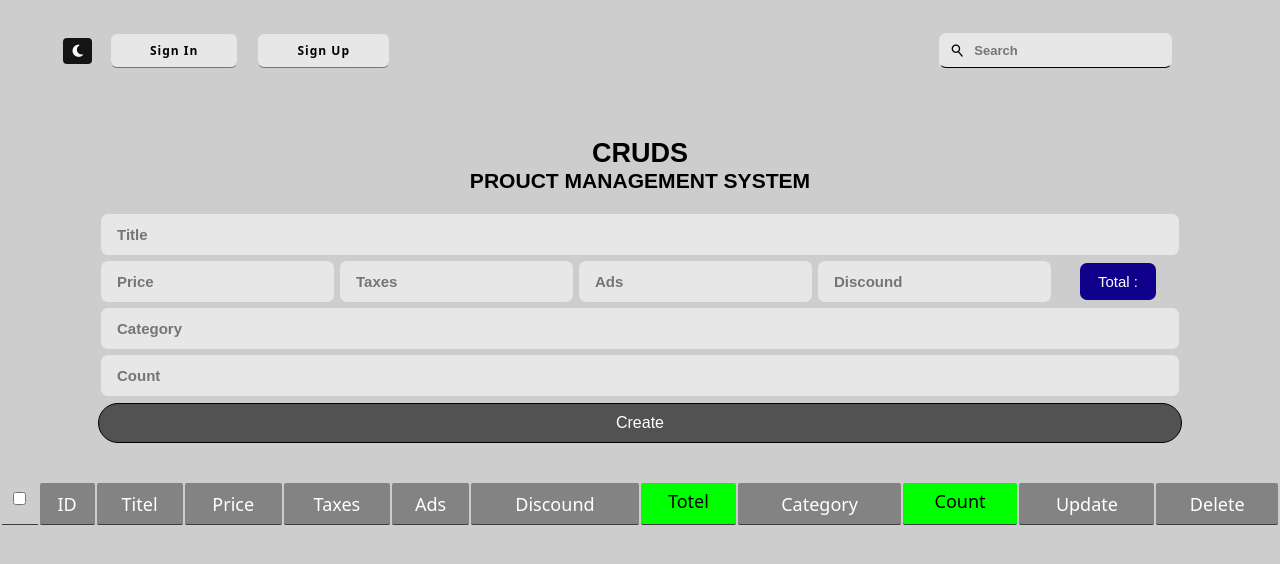
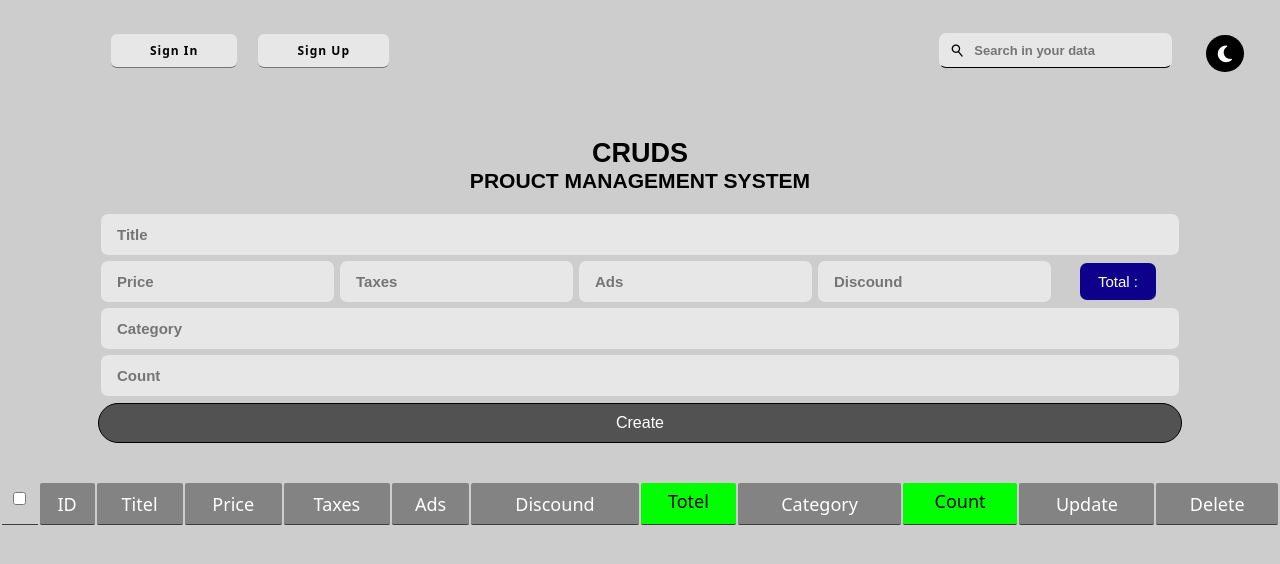
Before and after one commit to MOHAMMED2207/CRUD-opration-sys, a plain HTML site: page index.html in a window 1280 px wide. Drawn offline with nearby package versions, Linux system fonts and the light colour scheme.

Commit message:
Update index.html

```diff
--- a/index.html
+++ b/index.html
@@ -23,14 +23,14 @@
     <style>
       .icon-dark {
         position: absolute;
-        left: 63px;
+        right: 36px;
         display: flex;
-        padding: 6px 9.4px;
-        opacity: 0.9;
-        font-size: 14px;
-        top: 38px;
+        padding: 9px 12px;
+        opacity: 1;
+        font-size: 19px;
+        top: 35px;
         z-index: 999999;
-        border-radius: 0.25rem;
+        border-radius: 1.25rem;
       }
     </style>
     <nav>
@@ -44,7 +44,7 @@
             id="search"
             type="text"
             onkeyup="seatchData(value)"
-            placeholder="Search"
+            placeholder="Search in your data "
             name="search"
           />
           <span class="material-symbols-outlined search">search</span>
@@ -69,7 +69,7 @@
           <span id="isError1" class="error"></span>
         </div>
         <div class="input-flex-row">
-          <div class="error_all">
+          <div class="error_all elementNumber">
             <input
               onkeyup="Get_Totel()"
               id="price"
@@ -80,7 +80,7 @@
             />
             <span id="isError2" class="error"></span>
           </div>
-          <div class="error_all">
+          <div class="error_all elementNumber">
             <input
               onkeyup="Get_Totel()"
               id="taxes"
@@ -90,7 +90,7 @@
             />
             <span id="isError3" class="error"></span>
           </div>
-          <div class="error_all">
+          <div class="error_all elementNumber">
             <input
               onkeyup="Get_Totel()"
               id="ads"
@@ -100,7 +100,7 @@
             />
             <span id="isError4" class="error"></span>
           </div>
-          <div class="error_all">
+          <div class="error_all elementNumber">
             <input
               onkeyup="Get_Totel()"
               id="discound"
```
